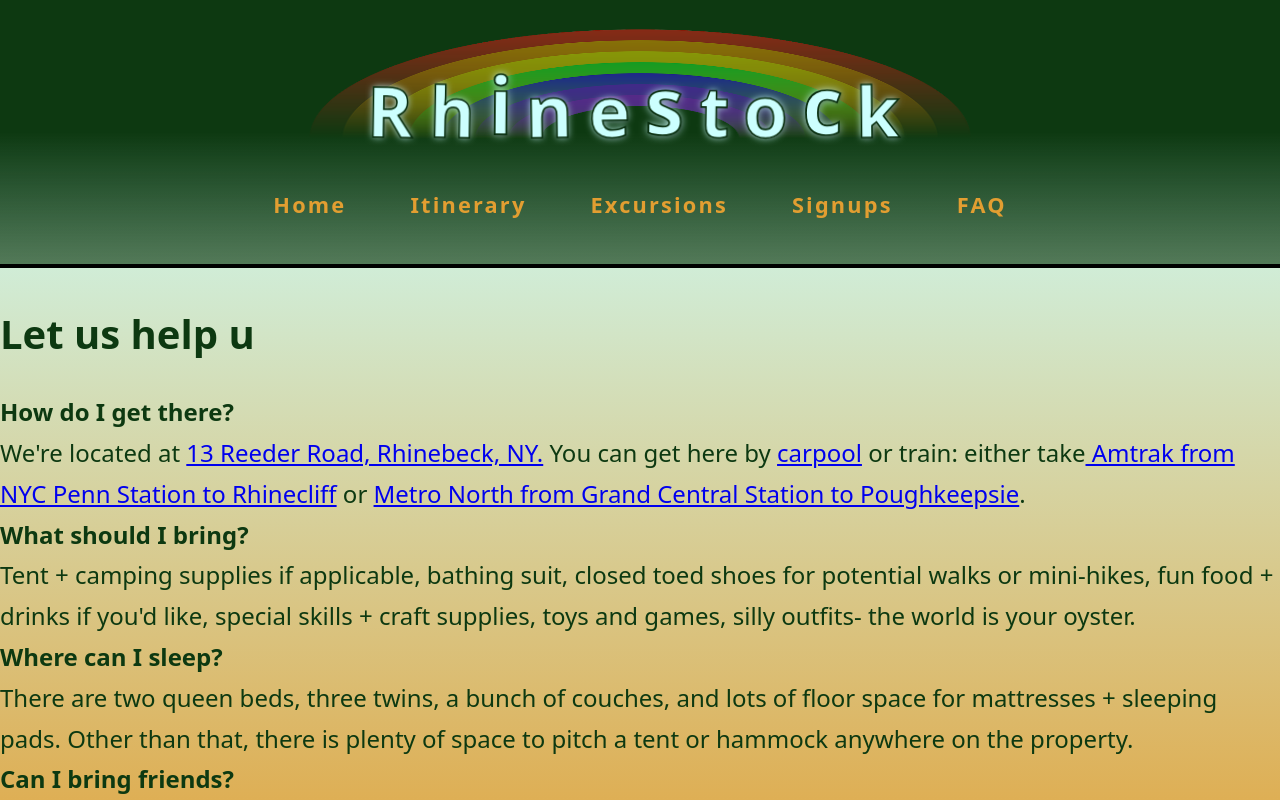
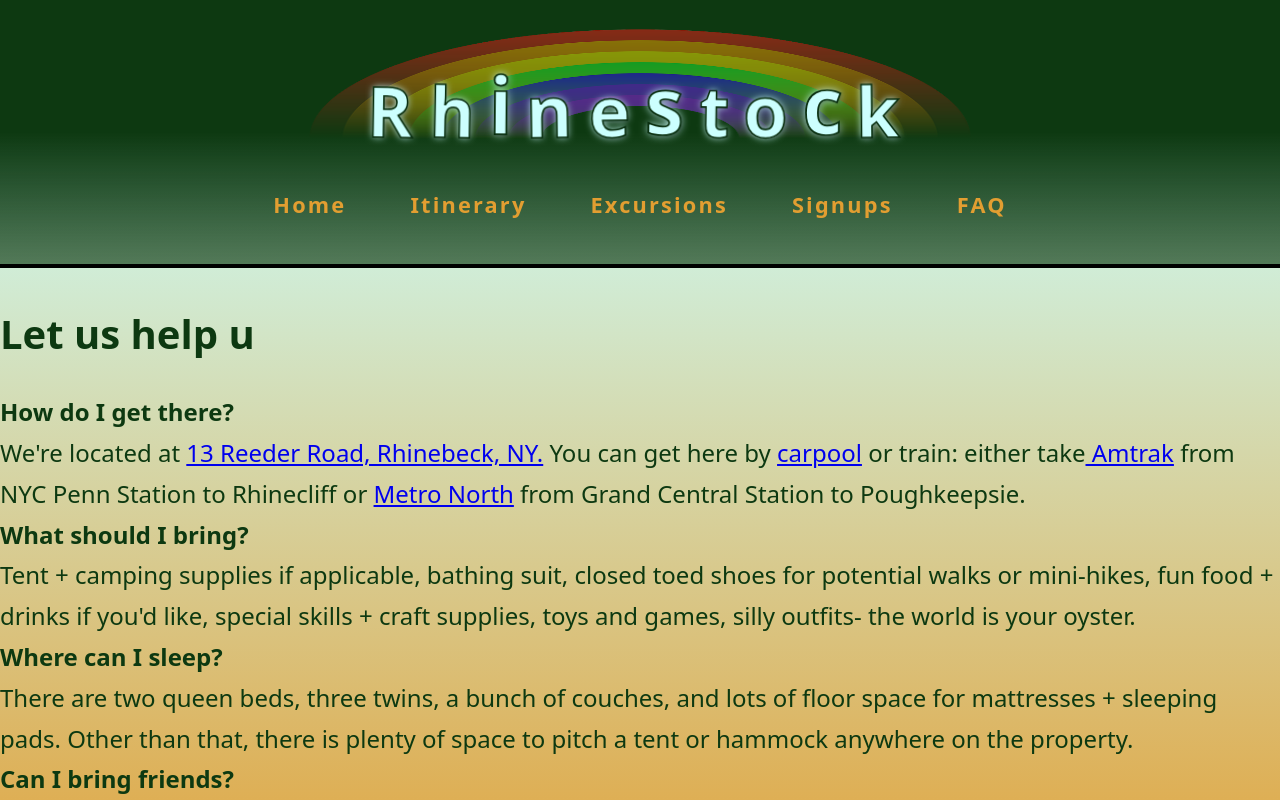
Before and after one commit to aaronhoffman7/rhinestock, a Next.js app: page /FAQ in a window 1280 px wide. Shown: the top 800 px of the page. Built offline with nearby package versions, Linux system fonts and the light colour scheme; a web font is replaced by a local one.

Commit message:
last change for now

```diff
--- a/src/app/FAQ/page.tsx
+++ b/src/app/FAQ/page.tsx
@@ -25,10 +25,8 @@ export default function InterestPage() {
 <p>
   We&apos;re located at <a href="https://maps.app.goo.gl/dNo3qX9ordSLAPsz6" target="_blank" rel="noopener noreferrer"> 13 Reeder Road, Rhinebeck, NY.
   </a> You can get here by <a href="/signups#carpool">carpool</a> or train: either take
-  <a href="https://www.amtrak.com/tickets/departure.html" target="_blank" rel="noopener noreferrer"> Amtrak from NYC Penn Station to Rhinecliff
-  </a> or <a href="https://new.mta.info/schedules/metro-north-railroad" target="_blank" rel="noopener noreferrer">
-    Metro North from Grand Central Station to Poughkeepsie
-  </a>.
+  <a href="https://www.amtrak.com/tickets/departure.html" target="_blank" rel="noopener noreferrer"> Amtrak</a> from NYC Penn Station to Rhinecliff or <a href="https://new.mta.info/schedules/metro-north-railroad" target="_blank" rel="noopener noreferrer">
+    Metro North</a> from Grand Central Station to Poughkeepsie.
 </p>
   </section>
 
--- a/src/app/components/SignUpsClient.tsx
+++ b/src/app/components/SignUpsClient.tsx
@@ -216,7 +216,7 @@ return (
         method="POST"
         target="hidden_iframe"
         onSubmit={() => {
-          alert("Thanks for signing up! there&apos;s a lot riding on you.... The page will refresh now.");
+          alert("Thanks for signing up! there's a lot riding on you.... The page will refresh now.");
           setTimeout(() => window.location.reload(), 500);
         }}
         style={{ marginBottom: "3rem" }}
@@ -328,8 +328,8 @@ return (
   {[
   "from_nyc_fri",
   "from_dc_fri",
-  "from_nyc_sat",  // ✅ add Saturday NYC
-  "from_dc_sat",   // ✅ add Saturday DC
+  "from_nyc_sat",
+  "from_dc_sat",
   "to_nyc_mon",
   "to_dc_mon",
 ].map((key) => {
```
